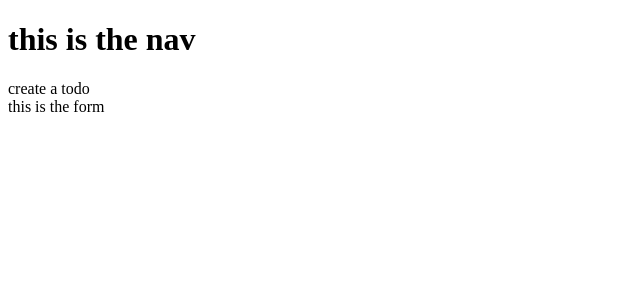
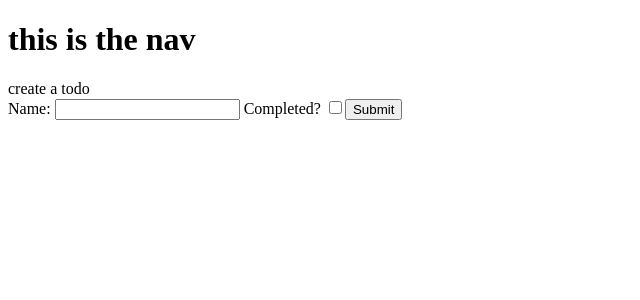
Before and after one commit to guerrinharj/todolist-app, a Vue app: page / in a window 1280 px wide. Both pictures are taken after a click on the element "create a todo". Shown: the top 300 px of the page, without its empty margins (0-640 px from the left). Built offline with nearby package versions, Linux system fonts and the light colour scheme; no server answers.

Commit message:
preparing for post request

```diff
--- a/src/components/TheForm.vue
+++ b/src/components/TheForm.vue
@@ -1,12 +1,24 @@
 <template>
   <div>
-    this is the form
+   <form @submit.prevent="submitForm">
+    <label for="todo-name"> Name: </label>
+    <input name="todo-name" type="text"/>
+    <label for="todo-completed"> Completed? </label>
+    <input name="todo-completed" type="checkbox">
+    <button> Submit </button>
+   </form>
   </div>
 </template>
 
 <script>
 export default {
-
+  methods: {
+    submitForm(fo) {
+      this.$store.dispatch('submitingForm', {
+        form: fo
+      })
+    }
+  }
 }
 </script>
 
--- a/src/store.js
+++ b/src/store.js
@@ -26,6 +26,9 @@ const store = createStore({
     },
     openTheForm(state) {
       state.isFormOn = !state.isFormOn
+    },
+    submitTheForm(state, payload) {
+      console.log(state, payload.form.target[0].value)
     }
 
   },
@@ -37,6 +40,10 @@ const store = createStore({
 
     openingForm(context, payload) {
       context.commit('openTheForm', payload)
+    },
+
+    submitingForm(context, payload) {
+      context.commit('submitTheForm', payload)
     }
 
   }
```
